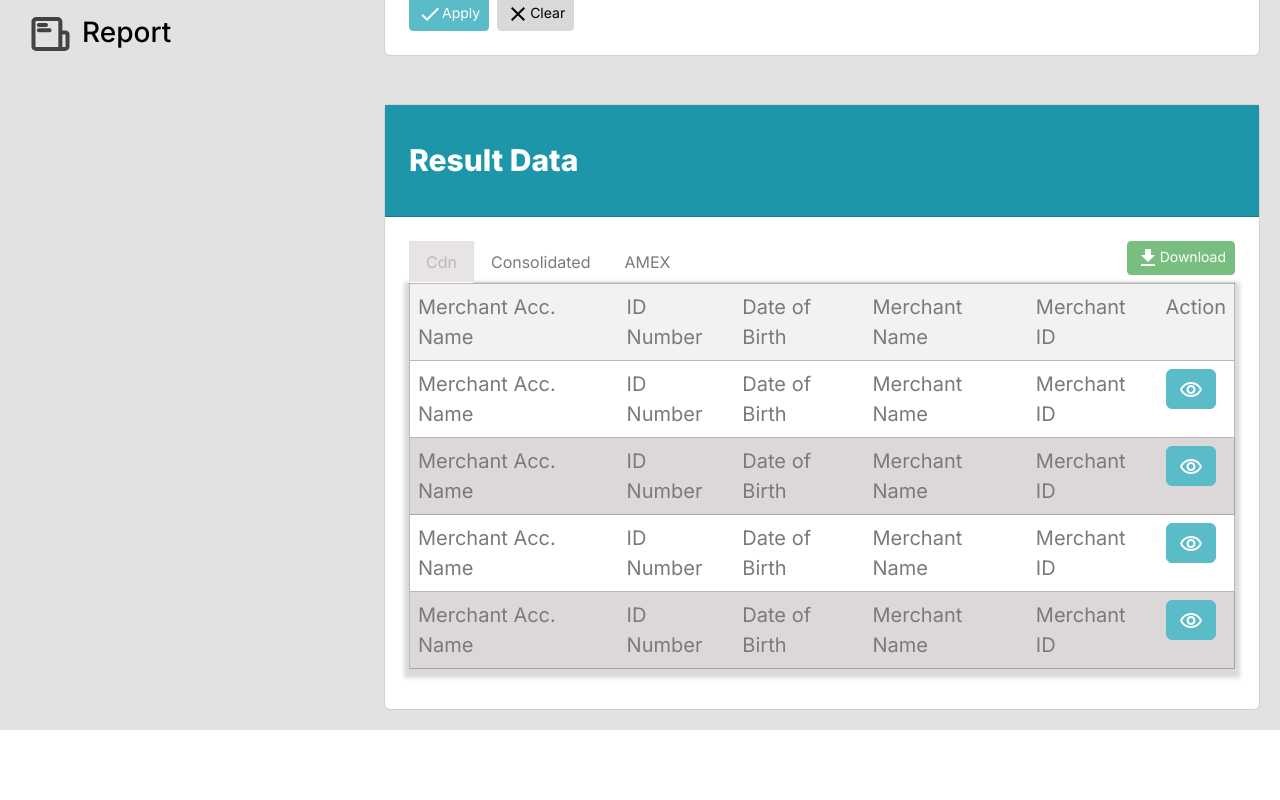
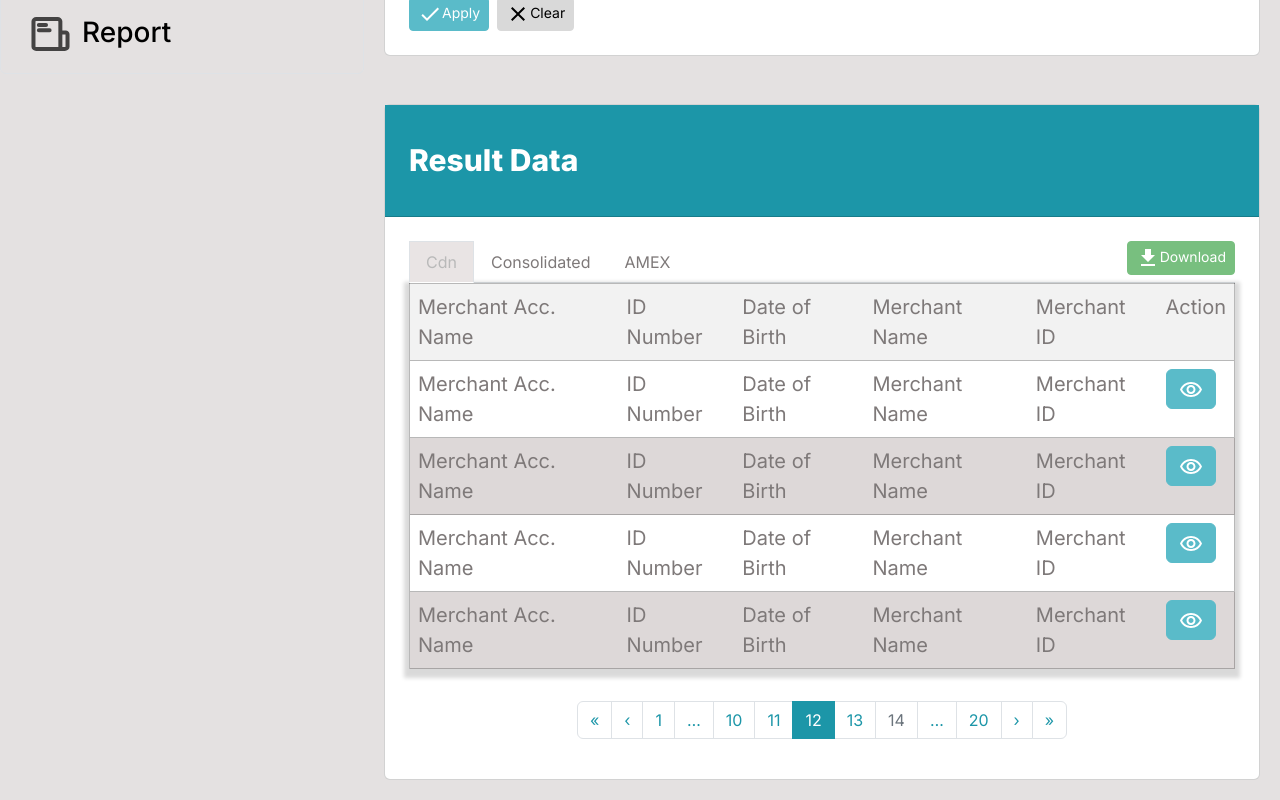
Before and after one commit to devid-septian/ofac-dev, a Next.js app: page /screening-merchant in a window 1280 px wide. Shown: the part 439-1239 px from the top of the page. Before the commit the page ends 1169 px from the top, so only its background shows below. Built offline with nearby package versions, Linux system fonts and the light colour scheme.

Commit message:
pagination

```diff
--- /dev/null
+++ b/src/components/pagination.js
@@ -0,0 +1,27 @@
+import Pagination from 'react-bootstrap/Pagination';
+
+
+export default function PaginationComponent() {
+
+    return (
+      <div className="d-flex justify-content-center pt-3">
+      <Pagination>
+        <Pagination.First />
+        <Pagination.Prev />
+        <Pagination.Item>{1}</Pagination.Item>
+        <Pagination.Ellipsis />
+
+        <Pagination.Item>{10}</Pagination.Item>
+        <Pagination.Item>{11}</Pagination.Item>
+        <Pagination.Item active>{12}</Pagination.Item>
+        <Pagination.Item>{13}</Pagination.Item>
+        <Pagination.Item disabled>{14}</Pagination.Item>
+
+        <Pagination.Ellipsis />
+        <Pagination.Item>{20}</Pagination.Item>
+        <Pagination.Next />
+        <Pagination.Last />
+      </Pagination>
+      </div>
+    )
+}
--- a/src/pages/screening-merchant.js
+++ b/src/pages/screening-merchant.js
@@ -2,6 +2,7 @@ import React, { useState } from 'react'
 import Breadcrumb from 'react-bootstrap/Breadcrumb'
 import Header from '../components/header'
 import SideMenu from '../components/side-menu'
+import Pagination from '../components/pagination'
 import Button from 'react-bootstrap/Button'
 import Card from 'react-bootstrap/Card'
 import Row from 'react-bootstrap/Row'
@@ -127,6 +128,7 @@ export default function Dashboard() {
                         </tr>
                       </tbody>
                     </Table>
+                    <Pagination />
                     </Tab>
                     <Tab eventKey="consolidated" title="Consolidated">
 
```
